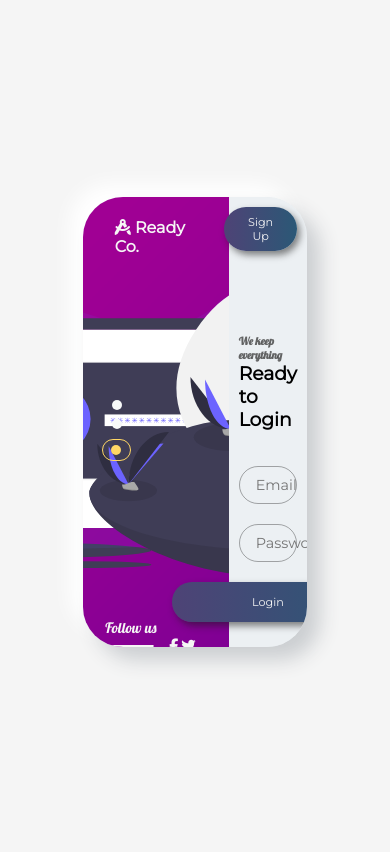
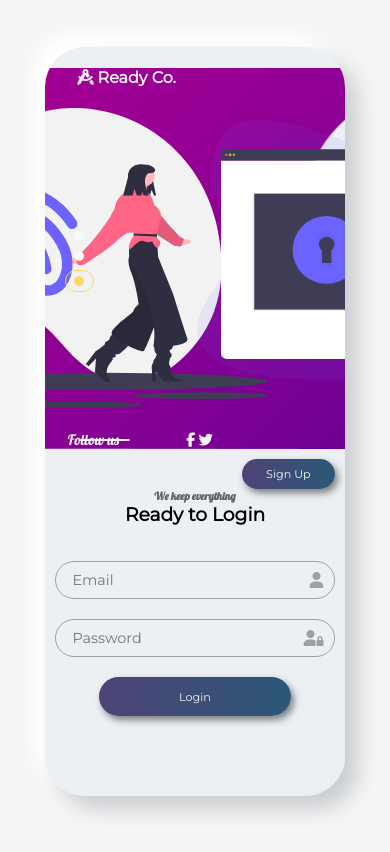
Before and after one commit to akashyap2013/Advanced-Login-UI, a plain HTML site: page Index.html in a window 390 px wide. Drawn offline with nearby package versions, Linux system fonts and the light colour scheme.

Commit message:
Made it complete responsive

```diff
--- a/css/Style.css
+++ b/css/Style.css
@@ -27,8 +27,7 @@ html, body{
 }
 
 .container .panel{
-    width: 60%;
-    height: 450px;
+    height: auto;
     background: #ecf0f3;
     border-radius: 40px;
     overflow: hidden;
@@ -109,7 +108,7 @@ html, body{
 .follow::after{
     content: "";
     position: absolute;
-    left: 13%;
+    left: 11%;
     width: 50px;
     border: 1px solid whitesmoke;
     border-radius: 4rem;
@@ -188,6 +187,7 @@ form .form-group .form-input{
     font-family: var(--Montserrat);
     font-size: .9rem;
     overflow: hidden;
+    flex: 1;
 }
 
 form input:focus{
@@ -213,3 +213,32 @@ form .btn-login{
     justify-content: center;
     align-items: center;
 }
+
+@media screen and (min-width:1536px) {
+    .panel{
+        width: 60%;
+    }
+}
+
+@media screen and (max-width:1536px) {
+    .panel{
+        width: 80%;
+    }
+}
+
+@media screen and (max-width:768px) {
+    .row{
+        display: block;
+        width: 100%;
+        height: 100%;
+    }
+    .liquid{
+        height: 100%;
+    }
+    .owl-carousel{
+        height: 100%;
+    }
+    .owl-stage-outer,.owl-stage{
+        height: 100%;
+    }
+}
```
